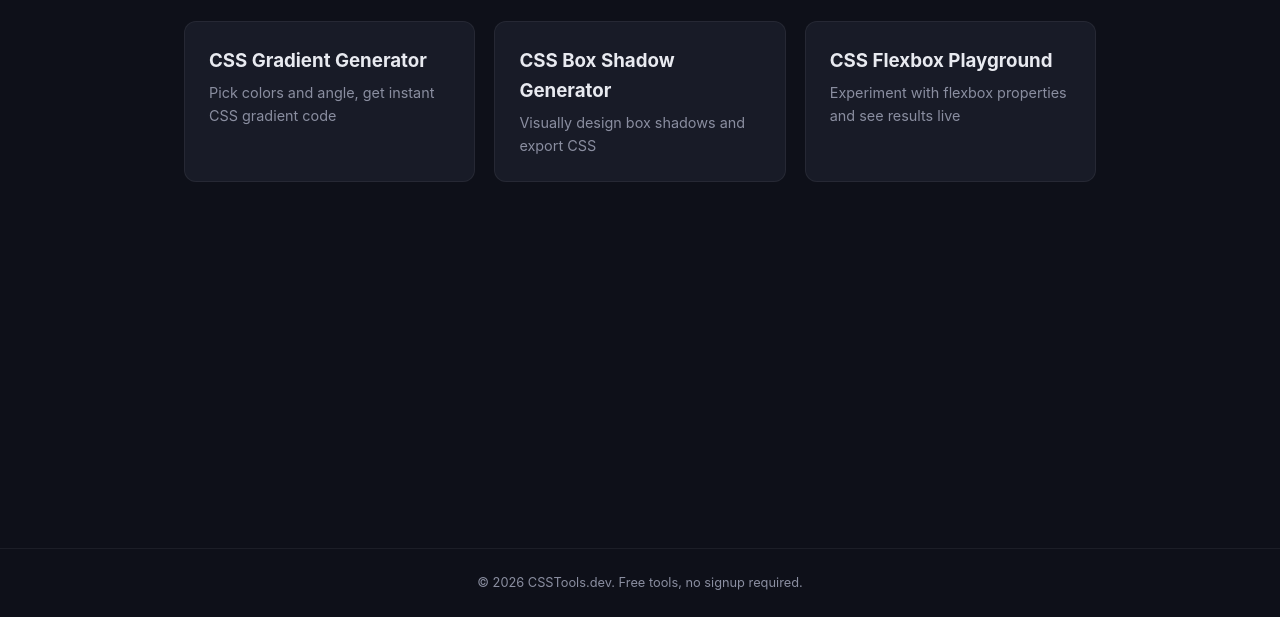
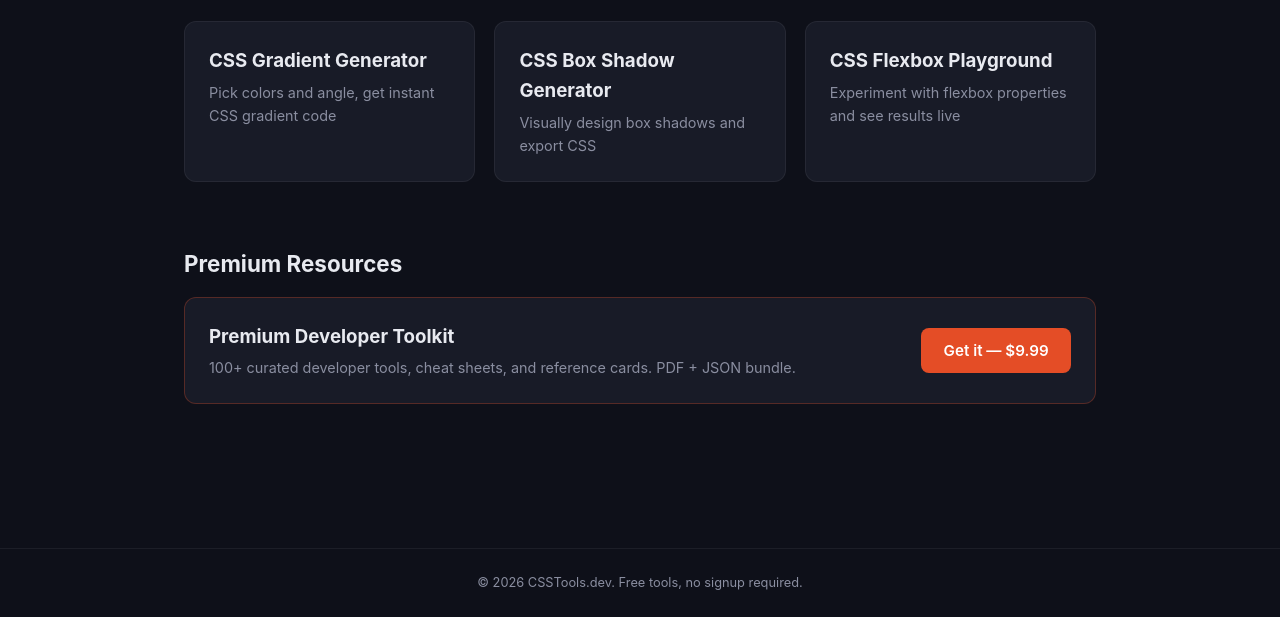
Before and after one commit to lordbasilaiassistant-sudo/csstools-dev, a plain HTML site: page index.html in a window 1280 px wide. Shown: the part 183-800 px from the top of the page. Drawn offline with Linux system fonts and the light colour scheme.

Commit message:
Add Premium Developer Toolkit payment link section
Inject Stripe payment link for $9.99 Premium Developer Toolkit in a
tasteful "Premium Resources" section matching the site's existing style.

Co-Authored-By: Claude Opus 4.6 (1M context) <noreply@anthropic.com>

```diff
--- a/index.html
+++ b/index.html
@@ -157,6 +157,18 @@
     </a>
 </div>
 
+
+<div style="margin-top:2.5rem;">
+  <h2 style="font-size:1.4rem;margin-bottom:1rem;">Premium Resources</h2>
+  <div class="card" style="display:flex;align-items:center;justify-content:space-between;flex-wrap:wrap;gap:1rem;border-color:rgba(228,77,38,0.3);">
+    <div>
+      <h3 style="margin-bottom:0.25rem;">Premium Developer Toolkit</h3>
+      <p style="color:#8A8EA0;font-size:0.9rem;margin-bottom:0;">100+ curated developer tools, cheat sheets, and reference cards. PDF + JSON bundle.</p>
+    </div>
+    <a href="https://buy.stripe.com/00w4gs4dWdth6P3dB98Vi0J" class="btn" style="white-space:nowrap;">Get it — $9.99</a>
+  </div>
+</div>
+
   </main>
   <footer>&copy; 2026 CSSTools.dev. Free tools, no signup required.</footer>
 
```
